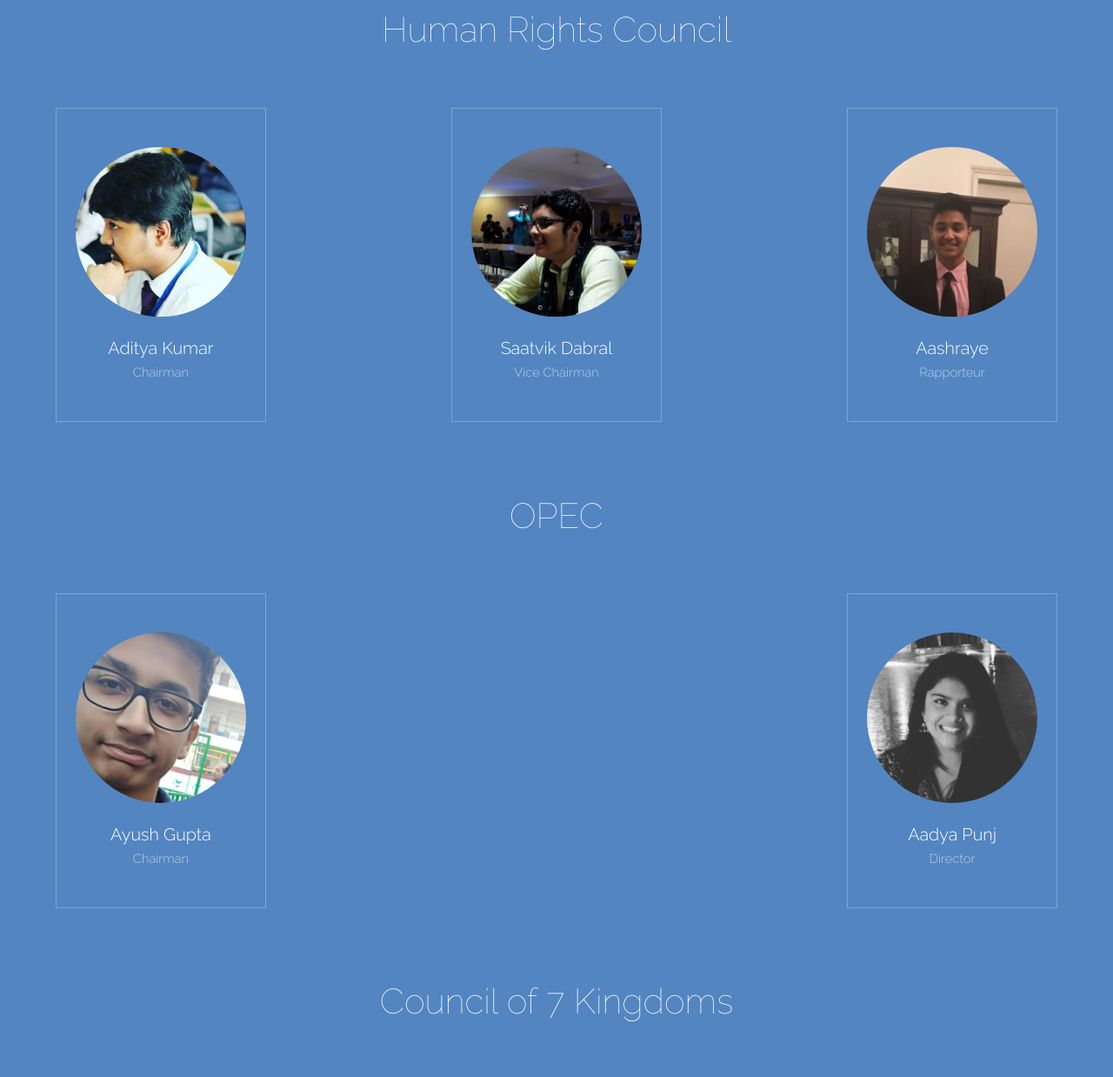
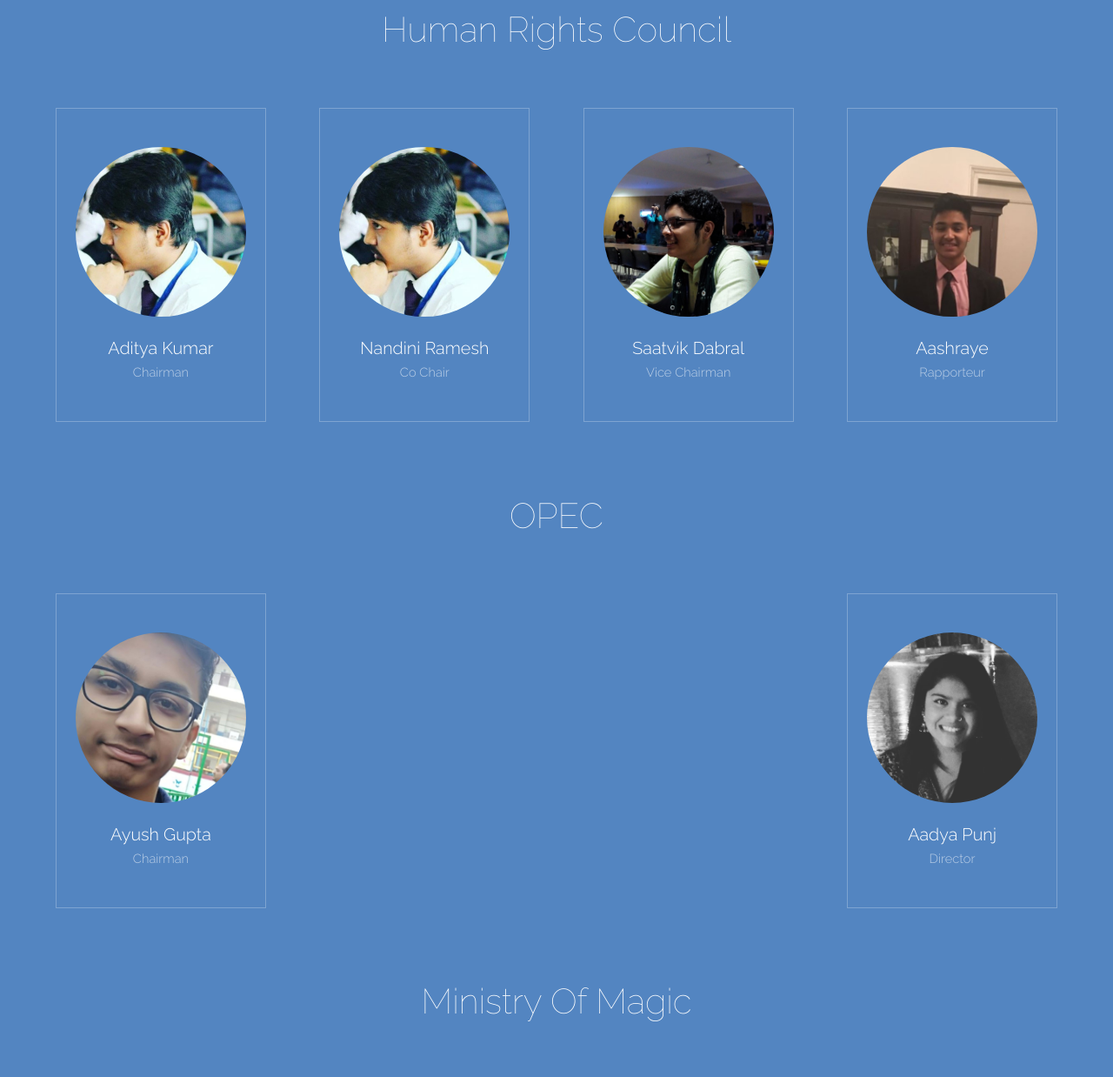
Before and after one commit to vervemun/vervemun.github.io, a plain HTML site: page executiveboard.html in a window 1280 px wide. Shown: the part 1540-2778 px from the top of the page at 87% size. Drawn offline with Linux system fonts and the light colour scheme.

Commit message:
adasdasdasda

```diff
--- a/executiveboard.html
+++ b/executiveboard.html
@@ -152,6 +152,13 @@
 						</div>
 						<div class="box person">
 							<div class="image round">
+								<img src="images/adityakumar.jpg" alt="" />
+							</div>
+							<h3>Nandini Ramesh</h3>
+							<p>Co Chair</p>
+						</div>
+						<div class="box person">
+							<div class="image round">
 								<img src="images/saatvikdabral.jpg" alt="" />
 							</div>
 							<h3>Saatvik Dabral</h3>
@@ -188,7 +195,7 @@
 					</div>
 					<br>
 					<br>
-					<header>
+					<!--<header>
 						<h2>Council of 7 Kingdoms</h2>
 					</header>
 					<div class="flex flex-4">
@@ -208,7 +215,7 @@
 						</div>
 					</div>
 					<br>
-					<br>
+					<br> -->
 					<header>
 						<h2>Ministry Of Magic</h2>
 					</header>
```
